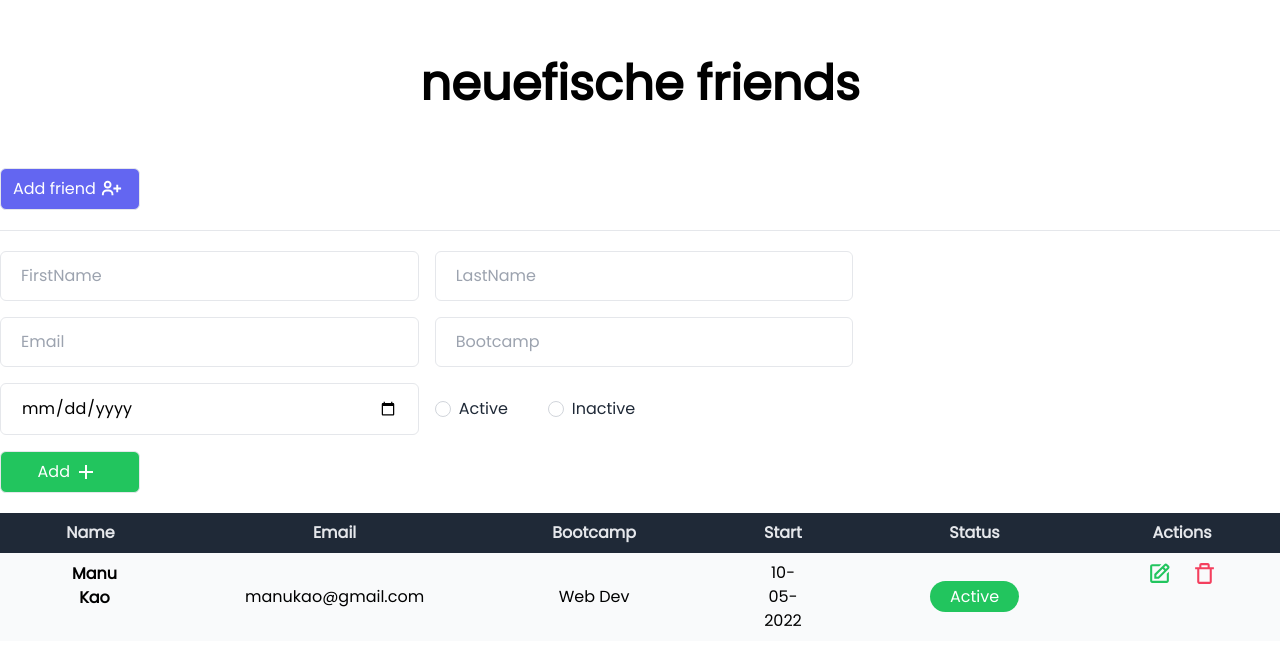
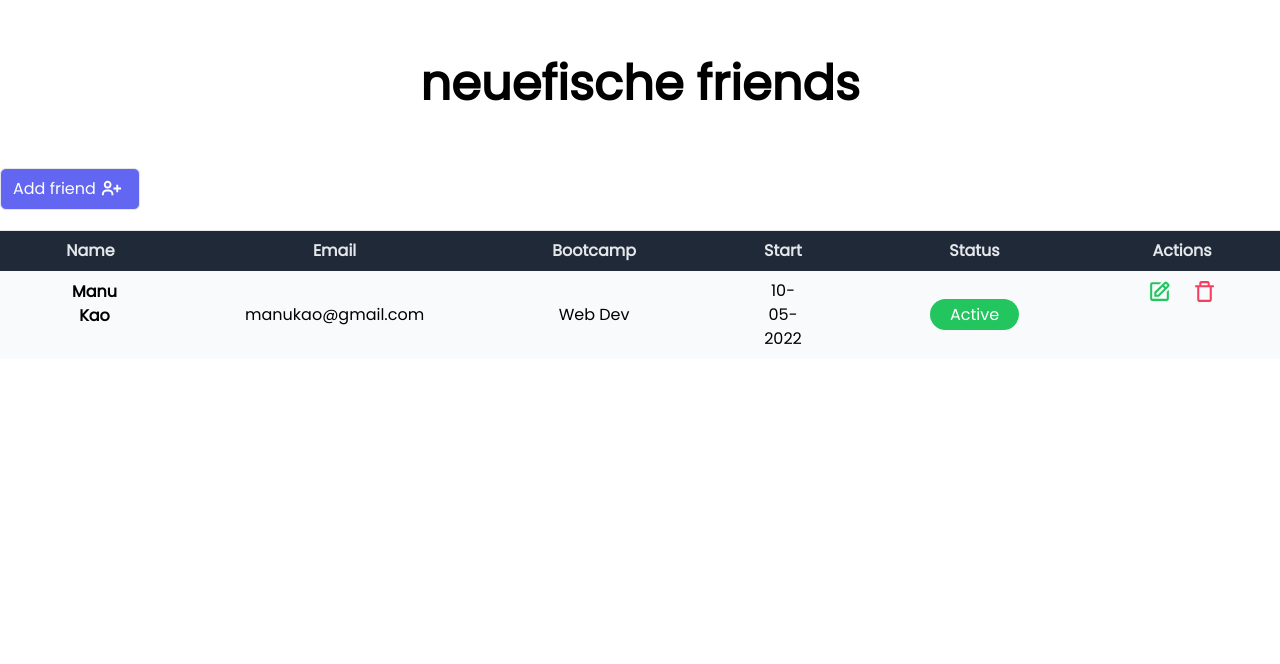
Before and after one commit to manukao/neuefisch-friends-crud-practise, a Next.js app: page / in a window 1280 px wide. Shown: the top 664 px of the page. Built offline with nearby package versions, Linux system fonts and the light colour scheme.

Commit message:
remodel form.js and add different buttons

```diff
--- a/components/addUserForm.js
+++ b/components/addUserForm.js
@@ -10,7 +10,7 @@
   };
 };
 
-export default function Form() {
+export default function AddUserForm() {
   const [formData, setFormData] = useReducer(formReducer, {});
 
   const handleSubmit = (e) => {
--- a/components/form.js
+++ b/components/form.js
@@ -1,116 +1,12 @@
-import { useReducer } from "react";
-import { BiPlus } from "react-icons/bi";
-import Success from "./success";
-import Bug from "./bug";
-
-const formReducer = (state, event) => {
-  return {
-    ...state,
-    [event.target.name]: event.target.value,
-  };
-};
+import AddUserForm from "./addUserForm";
+import UpdateUserForm from "./updateUserForm";
 
 export default function Form() {
-  const [formData, setFormData] = useReducer(formReducer, {});
-
-  const handleSubmit = (e) => {
-    e.preventDefault();
-    if (Object.keys(formData).length == 0)
-      return console.log("Don't have Form Data");
-    console.log(formData);
-  };
-
-  if (Object.keys(formData).length > 0)
-    return <Success message={"Data Added"}></Success>;
+  const flag = true;
 
   return (
-    <form className="grid lg:grid-cols-2 w-4/6 gap-4" onSubmit={handleSubmit}>
-      <div className="input-type">
-        <input
-          type="text"
-          onChange={setFormData}
-          name="firstname"
-          className="border w-full px-5 py-3 focus:outline-none rounded-md"
-          placeholder="FirstName"
-        ></input>
-      </div>
-
-      <div className="input-type">
-        <input
-          type="text"
-          onChange={setFormData}
-          name="lastname"
-          className="border w-full px-5 py-3 focus:outline-none rounded-md"
-          placeholder="LastName"
-        ></input>
-      </div>
-
-      <div className="input-type">
-        <input
-          type="text"
-          onChange={setFormData}
-          name="email"
-          className="border w-full px-5 py-3 focus:outline-none rounded-md"
-          placeholder="Email"
-        ></input>
-      </div>
-
-      <div className="input-type">
-        <input
-          type="text"
-          onChange={setFormData}
-          name="bootcamp"
-          className="border w-full px-5 py-3 focus:outline-none rounded-md"
-          placeholder="Bootcamp"
-        ></input>
-      </div>
-
-      <div className="input-type">
-        <input
-          type="date"
-          onChange={setFormData}
-          name="start"
-          className="border w-full px-5 py-3 focus:outline-none rounded-md"
-          placeholder="Start"
-        ></input>
-      </div>
-
-      <div className="flex gap-10 items-center">
-        <div className="form-check">
-          <input
-            type="radio"
-            onChange={setFormData}
-            value="Active"
-            id="radioDefault1"
-            name="status"
-            className="form-check-input appearance-none rounded-full h-4 w-4 border border-gray-300 bg-white checked:bg-green-500 checked:border-green-500 focus:outline-none transition duration-200 mt-1 align-top bg-no-repeat bg-center bg-contain float-left mr-2 cursor-pointer"
-          ></input>
-          <label htmlFor="radioDefault1" className="inline-block text-gray-800">
-            Active
-          </label>
-        </div>
-
-        <div className="form-check">
-          <input
-            type="radio"
-            onChange={setFormData}
-            value="Inactive"
-            id="radioDefault2"
-            name="status"
-            className="form-check-input appearance-none rounded-full h-4 w-4 border border-gray-300 bg-white checked:bg-green-500 checked:border-green-500 focus:outline-none transition duration-200 mt-1 align-top bg-no-repeat bg-center bg-contain float-left mr-2 cursor-pointer"
-          ></input>
-          <label htmlFor="radioDefault2" className="inline-block text-gray-800">
-            Inactive
-          </label>
-        </div>
-      </div>
-
-      <button className="flex justify-center text-md w-2/6 bg-green-500 text-white px-4 py-2 border rounded-md hover:bg-gray-50 hover:border-green-500 hover:text-green-500">
-        Add{" "}
-        <span className="px-1">
-          <BiPlus size={24}></BiPlus>
-        </span>
-      </button>
-    </form>
+    <div className="container mx-auto py-5">
+      {flag ? <AddUserForm /> : <UpdateUserForm />}
+    </div>
   );
 }
--- a/components/updateUserForm.js
+++ b/components/updateUserForm.js
@@ -1,5 +1,5 @@
 import { useReducer } from "react";
-import { BiPlus } from "react-icons/bi";
+import { BiBrush } from "react-icons/bi";
 import Success from "./success";
 import Bug from "./bug";
 
@@ -10,7 +10,7 @@
   };
 };
 
-export default function Form() {
+export default function UpdateUserForm() {
   const [formData, setFormData] = useReducer(formReducer, {});
 
   const handleSubmit = (e) => {
@@ -105,10 +105,10 @@
         </div>
       </div>
 
-      <button className="flex justify-center text-md w-2/6 bg-green-500 text-white px-4 py-2 border rounded-md hover:bg-gray-50 hover:border-green-500 hover:text-green-500">
-        Add{" "}
+      <button className="flex justify-center text-md w-2/6 bg-yellow-400 text-white px-4 py-2 border rounded-md hover:bg-gray-50 hover:border-green-500 hover:text-green-500">
+        Update
         <span className="px-1">
-          <BiPlus size={24}></BiPlus>
+          <BiBrush size={24}></BiBrush>
         </span>
       </button>
     </form>
--- a/pages/index.js
+++ b/pages/index.js
@@ -2,8 +2,15 @@
 import { BiUserPlus } from "react-icons/bi";
 import Table from "@/components/table";
 import Form from "@/components/form";
+import { useState } from "react";
 
 export default function Home() {
+  const [visible, setVisible] = useState(false);
+
+  const handler = () => {
+    setVisible(visible ? false : true);
+  };
+
   return (
     <section>
       <Head>
@@ -19,7 +26,10 @@
 
         <div className="container mx-auto flex justify-between py-5 border-b">
           <div className="left flex gap-3">
-            <button className="flex px-3 py-2 bg-indigo-500 text-white border rounded-md hover:bg-gray-50 hover:border-indigo-500 hover:text-gray-800">
+            <button
+              onClick={handler}
+              className="flex px-3 py-2 bg-indigo-500 text-white border rounded-md hover:bg-gray-50 hover:border-indigo-500 hover:text-gray-800"
+            >
               Add friend{" "}
               <span className="px-1">
                 <BiUserPlus size={23}></BiUserPlus>
@@ -29,9 +39,7 @@
         </div>
 
         {/* collapsable form */}
-        <div className="container mx-auto py-5">
-          <Form></Form>
-        </div>
+        {visible ? <Form></Form> : <></>}
         {/* table */}
         <div className="container mx-auto">
           <Table></Table>
```
